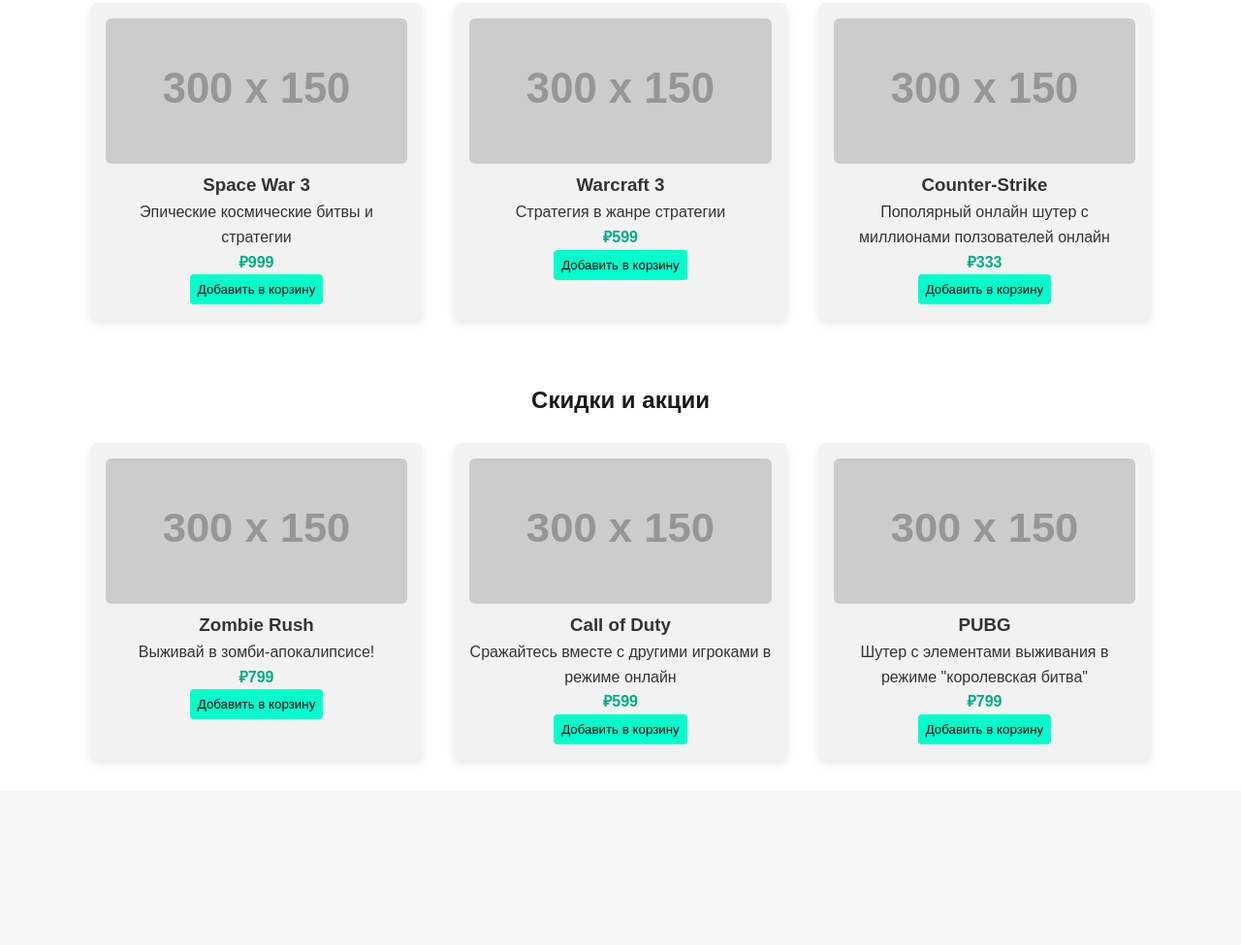
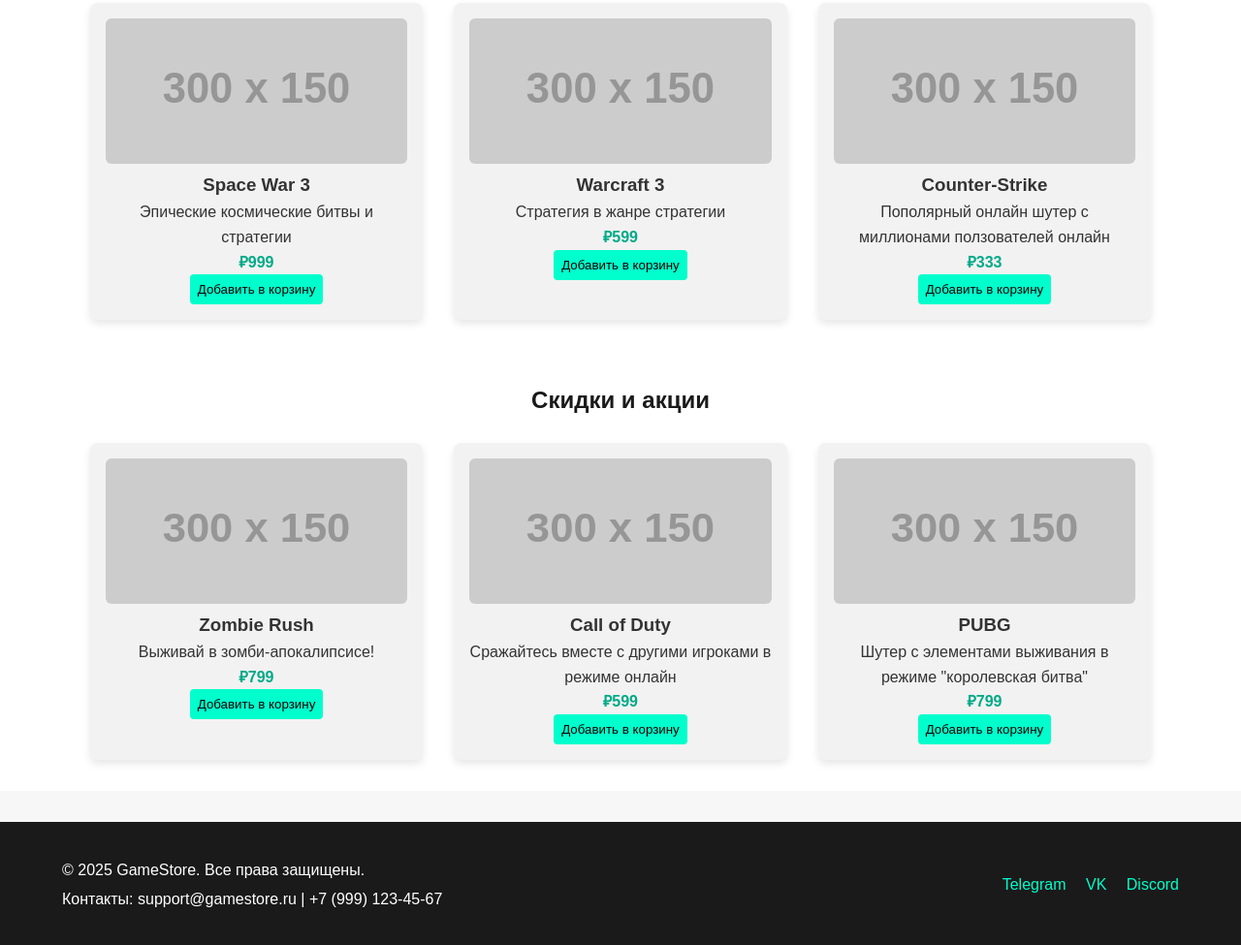
Before and after one commit to Muhammad7099/game-store, a plain HTML site: page index.html in a window 1280 px wide. Shown: the part 957-1932 px from the top of the page at 97% size. Before the commit the page ends 1773 px from the top, so only its background shows below. Drawn offline with Linux system fonts and the light colour scheme; placeholder pictures from the web are drawn by us.

Commit message:
добавил футер с контактами и соцсетями

```diff
--- a/css/style.css
+++ b/css/style.css
@@ -163,3 +163,34 @@ body {
     color: #888;
     margin-right: 5px;
 }
+
+/* Стили для FOOTER */
+
+.site-footer {
+    background-color: #1a1a1a;
+    color: white;
+    padding: 2rem 0;
+    margin-top: 2rem;
+}
+
+.site-footer .container {
+    display: flex;
+    justify-content: space-between;
+    flex-wrap: wrap;
+    gap: 1rem;
+    align-items: center;
+}
+
+.footer-info p {
+    margin: 0.3rem 0;
+}
+
+.social-links a {
+    color: #00ffcc;
+    text-decoration: none;
+    margin-left: 1rem;
+}
+
+.social-links a:hover {
+    text-decoration: underline;
+}
--- a/index.html
+++ b/index.html
@@ -141,8 +141,18 @@
     </main>
 
     <!--Блок с - контактами, соцсетями и копирайт-->
-    <footer>
-
+   <footer class="site-footer">
+        <div class="container">
+            <div class="footer-info">
+                <p>© 2025 GameStore. Все права защищены.</p>
+                <p>Контакты: support@gamestore.ru | +7 (999) 123-45-67</p>
+            </div>
+            <div class="social-links">
+                <a href="#">Telegram</a>
+                <a href="#">VK</a>
+                <a href="#">Discord</a>
+            </div>
+        </div>
     </footer>
 
 </body>
```
